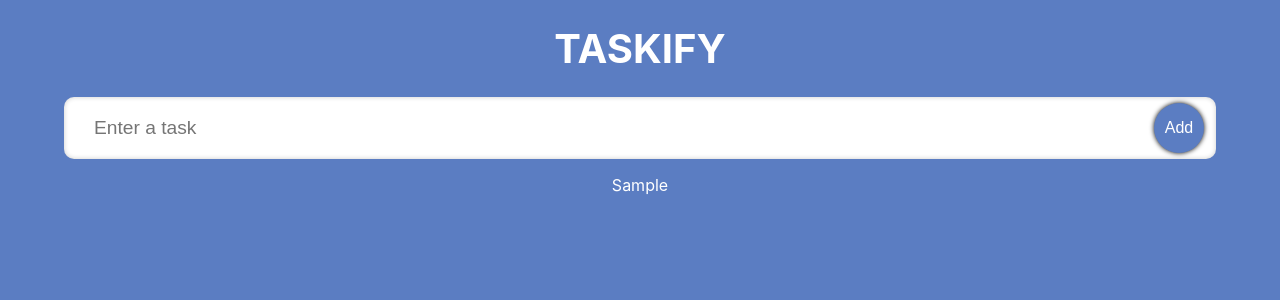
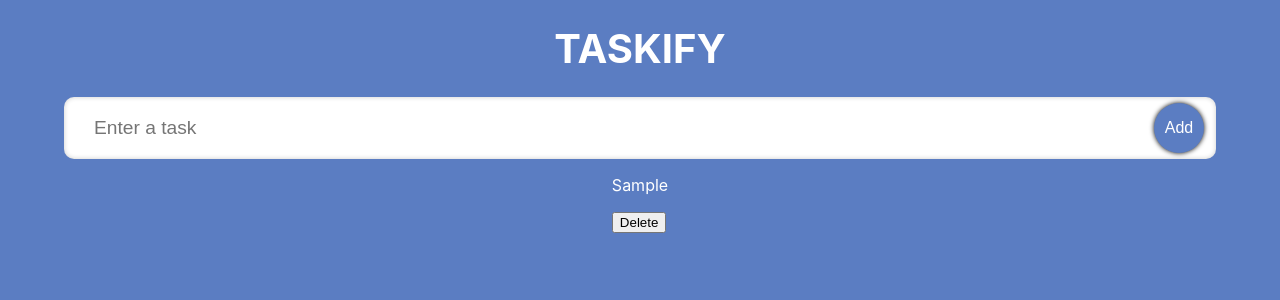
Before and after one commit to brightiortsor/taskify, a React (Create React App) app: page / in a window 1280 px wide. Both pictures are taken after typing "Sample" into the empty fields and a click on the button "Add". Shown: the top 300 px of the page. Built offline with nearby package versions, Linux system fonts and the light colour scheme.

Commit message:
Added and mapped the TodoList items

```diff
--- a/src/App.tsx
+++ b/src/App.tsx
@@ -2,6 +2,7 @@ import "./App.css";
 import InputField from "./components/InputField";
 import { useState } from "react";
 import { Todo } from "./model";
+import TodoList from "./components/TodoList";
 
 const App: React.FC = () => {
   const [todo, setTodo] = useState<string>("");
@@ -18,9 +19,7 @@ const App: React.FC = () => {
     <div className="App">
       <h1 className="heading">taskify</h1>
       <InputField todo={todo} setTodo={setTodo} handleAdd={handleAdd} />
-      {todos.map((t) => (
-        <p>{t.todo}</p>
-      ))}
+      <TodoList todos={todos} setTodos={setTodos} />
     </div>
   );
 };
--- /dev/null
+++ b/src/components/TodoList.tsx
@@ -0,0 +1,26 @@
+import { Todo } from "../model";
+import "./styles.css";
+
+interface Props {
+  todos: Todo[];
+  setTodos: React.Dispatch<React.SetStateAction<Todo[]>>;
+}
+
+const TodoList: React.FC<Props> = ({ todos, setTodos }: Props) => {
+  return (
+    <div className="todos">
+      {todos.map((todo) => (
+        <div className="todo" key={todo.id}>
+          <p>{todo.todo}</p>
+          <button
+            onClick={() => setTodos(todos.filter((t) => t.id !== todo.id))}
+          >
+            Delete
+          </button>
+        </div>
+      ))}
+    </div>
+  );
+};
+
+export default TodoList;
```
